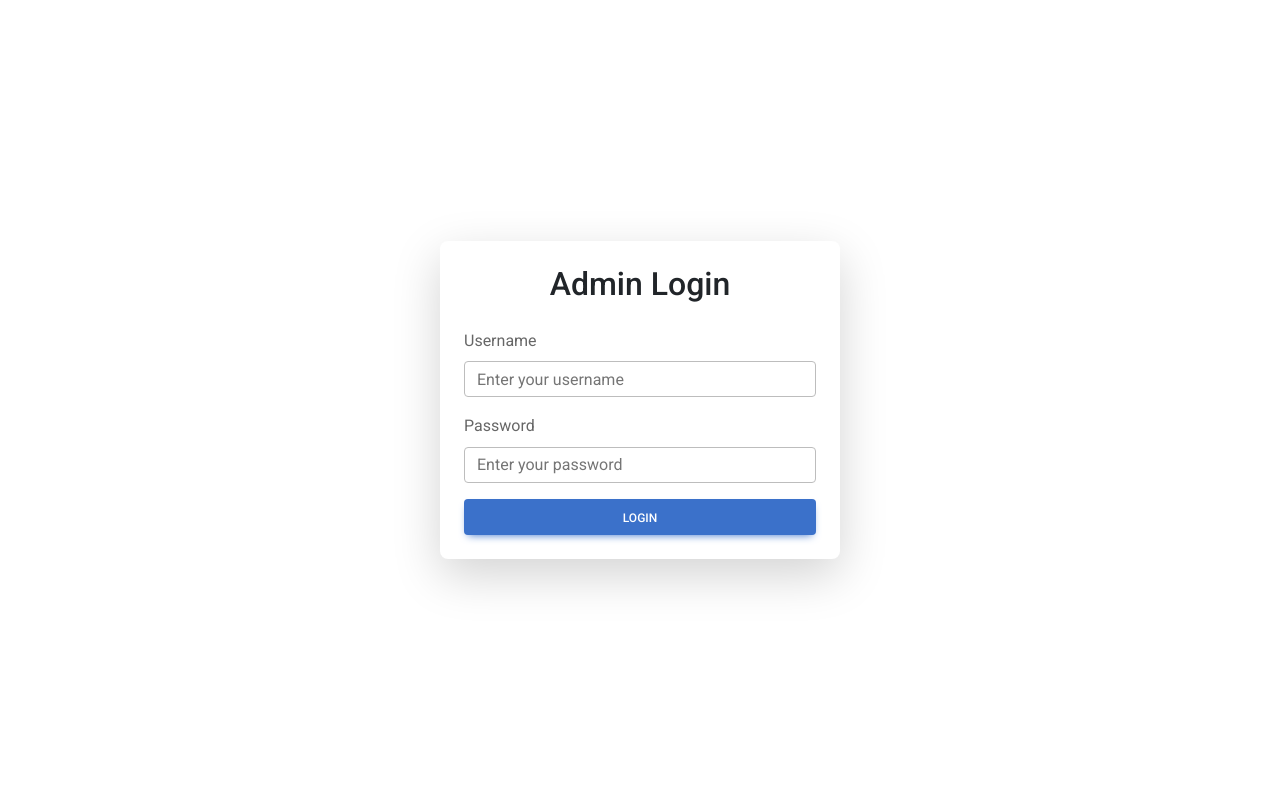
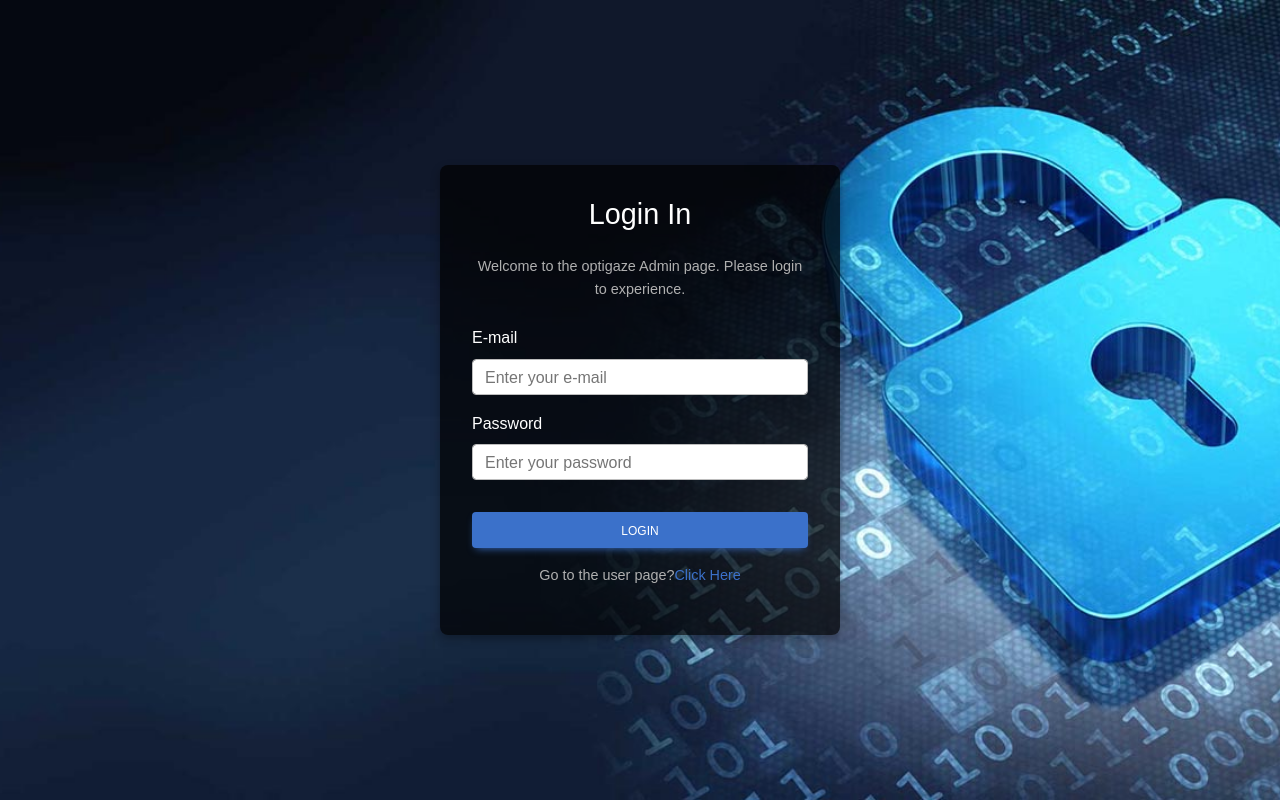
Before and after one commit to kganesh09/boroscope, a React (Create React App) app: page /admin/login in a window 1280 px wide. Built offline with nearby package versions, Linux system fonts and the light colour scheme.

Commit message:
admindashboard and adminlogin design changed

```diff
--- /dev/null
+++ b/src/Adminside/components/AddProduct.js
@@ -0,0 +1,26 @@
+import React from "react";
+
+const AddProduct = () => {
+  return (
+    <div>
+      <h2>Add Product</h2>
+      <form>
+        <div>
+          <label>Product Name:</label>
+          <input type="text" placeholder="Enter product name" />
+        </div>
+        <div>
+          <label>Price:</label>
+          <input type="number" placeholder="Enter price" />
+        </div>
+        <div>
+          <label>Description:</label>
+          <textarea placeholder="Enter product description"></textarea>
+        </div>
+        <button type="submit">Add Product</button>
+      </form>
+    </div>
+  );
+};
+
+export default AddProduct;
--- /dev/null
+++ b/src/Adminside/components/Enquires.js
@@ -0,0 +1,12 @@
+import React from "react";
+
+const Enquiries = () => {
+  return (
+    <div>
+      <h2>Enquiries</h2>
+      <p>Display all user enquiries here.</p>
+    </div>
+  );
+};
+
+export default Enquiries;
--- /dev/null
+++ b/src/Adminside/components/Settings.js
@@ -0,0 +1,12 @@
+import React from "react";
+
+const Settings = () => {
+  return (
+    <div>
+      <h2>Settings</h2>
+      <p>Settings options will go here.</p>
+    </div>
+  );
+};
+
+export default Settings;
--- /dev/null
+++ b/src/Adminside/pages/AdminLogin.css
@@ -0,0 +1,174 @@
+/* General page styling */
+.login-page {
+    font-family: "Arial", sans-serif;
+    color: #ffffff;
+  }
+
+  /* Default design for .login-page */
+  .login-card {
+    background: rgba(0, 0, 0, 0.7); /* Semi-transparent background */
+    padding: 2rem;
+    border-radius: 8px;
+    width: 100%;
+    max-width: 400px;
+    box-shadow: 0px 4px 10px rgba(0, 0, 0, 0.3);
+  }
+
+  .login-card h2 {
+    font-size: 1.8rem;
+    color: #ffffff;
+  }
+
+  .login-card p {
+    font-size: 0.9rem;
+    color: #b0b0b0;
+  }
+
+  /* Form input styling */
+  .form-control {
+    background: #2c2c2c;
+    color: #ffffff;
+    border: none;
+    border-radius: 4px;
+    padding: 0.8rem;
+  }
+
+  .form-control:focus {
+    outline: none;
+    box-shadow: 0 0 5px rgba(0, 0, 0, 0.5);
+    background: #2c2c2c;
+    border: none;
+  }
+
+  .login-card label{
+    color: white;
+  }
+
+  /* Button styling */
+  .btn-primary {
+    background-color: #007bff;
+    border: none;
+    padding: 0.8rem;
+    border-radius: 4px;
+  }
+
+  .btn-primary:hover {
+    background-color: #0056b3;
+  }
+
+  /* Responsive Design */
+  @media (max-width: 768px) {
+    .login-card {
+      padding: 1.5rem;
+      width: 90%;
+    }
+
+    .login-card h2 {
+      font-size: 1.5rem;
+    }
+
+    .login-card p {
+      font-size: 0.8rem;
+    }
+  }
+
+  @media (max-width: 480px) {
+    .login-card {
+      padding: 1rem;
+      width: 95%;
+    }
+
+    .login-card h2 {
+      font-size: 1.2rem;
+    }
+
+    .login-card p {
+      font-size: 0.7rem;
+    }
+  }
+
+  /* Alternative Design */
+  .login-page-alt {
+    font-family: "Arial", sans-serif;
+    color: #ffffff;
+    background: linear-gradient(135deg, #1e1e2f, #29293d);
+    display: flex;
+    justify-content: center;
+    align-items: center;
+    height: 100vh;
+  }
+
+  .login-page-alt .login-card {
+    background: rgba(255, 255, 255, 0.9); /* Light theme */
+    padding: 2rem;
+    border-radius: 8px;
+    width: 100%;
+    max-width: 400px;
+    box-shadow: 0px 4px 15px rgba(0, 0, 0, 0.5);
+  }
+
+  .login-page-alt .login-card h2 {
+    font-size: 1.8rem;
+    color: #000;
+  }
+
+  .login-page-alt .login-card p {
+    font-size: 0.9rem;
+    color: #555;
+  }
+
+  .login-page-alt .form-control {
+    background: #ffffff;
+    color: #000;
+    border: 1px solid #ccc;
+    border-radius: 4px;
+    padding: 0.8rem;
+  }
+
+  .login-page-alt .form-control:focus {
+    outline: none;
+    box-shadow: 0 0 5px rgba(0, 0, 255, 0.5);
+    background: #ffffff;
+  }
+
+  .login-page-alt .btn-primary {
+    background-color: #28a745;
+    border: none;
+    padding: 0.8rem;
+    border-radius: 4px;
+    color: #fff;
+  }
+
+  .login-page-alt .btn-primary:hover {
+    background-color: #218838;
+  }
+
+  @media (max-width: 768px) {
+    .login-page-alt .login-card {
+      padding: 1.5rem;
+      width: 90%;
+    }
+
+    .login-page-alt .login-card h2 {
+      font-size: 1.5rem;
+    }
+
+    .login-page-alt .login-card p {
+      font-size: 0.8rem;
+    }
+  }
+
+  @media (max-width: 480px) {
+    .login-page-alt .login-card {
+      padding: 1rem;
+      width: 95%;
+    }
+
+    .login-page-alt .login-card h2 {
+      font-size: 1.2rem;
+    }
+
+    .login-page-alt .login-card p {
+      font-size: 0.7rem;
+    }
+  }
--- a/src/Adminside/pages/AdminLogin.js
+++ b/src/Adminside/pages/AdminLogin.js
@@ -2,11 +2,13 @@ import React, { useState } from "react";
 import { useAuth } from "../../AuthContext";
 import { useNavigate } from "react-router-dom";
 import "bootstrap/dist/css/bootstrap.min.css";
+import "./AdminLogin.css";
+import backgroundImage from "../../images/secure.jpg";
 
 const AdminLogin = () => {
-  const [credentials, setCredentials] = useState({ username: "", password: "" });
+  const [credentials, setCredentials] = useState({ email: "", password: "" });
   const [error, setError] = useState("");
-  const [isSubmitting, setIsSubmitting] = useState(false);  // Adding state to track submission
+  const [isSubmitting, setIsSubmitting] = useState(false);
   const { login } = useAuth();
   const navigate = useNavigate();
   const API_BASE_URL = process.env.REACT_APP_API_URL;
@@ -14,7 +16,7 @@ const AdminLogin = () => {
   const handleSubmit = async (e) => {
     e.preventDefault();
     setError("");
-    setIsSubmitting(true);  // Set submitting state to true when form is being submitted
+    setIsSubmitting(true);
 
     try {
       const response = await fetch(`${API_BASE_URL}/admin/login`, {
@@ -42,27 +44,46 @@ const AdminLogin = () => {
   };
 
   return (
-    <div className="container d-flex justify-content-center align-items-center vh-100">
-      <div className="card shadow-lg p-4" style={{ maxWidth: "400px", width: "100%" }}>
-        <h2 className="text-center mb-4">Admin Login</h2>
+    <div
+      className="login-page"
+      style={{
+        backgroundImage: `url(${backgroundImage})`,
+        backgroundSize: "cover",
+        backgroundPosition: "center",
+        height: "100vh",
+        display: "flex",
+        justifyContent: "center",
+        alignItems: "center",
+      }}
+    >
+      <div className="login-card">
+        <h2 className="text-center mb-4">Login In</h2>
+        <p className="text-center mb-4">
+          Welcome to the optigaze Admin page. Please login
+          to experience.
+        </p>
         <form onSubmit={handleSubmit}>
           <div className="mb-3">
-            <label htmlFor="username" className="form-label">Username</label>
+            <label htmlFor="email" className="form-label">
+              E-mail
+            </label>
             <input
               type="text"
-              id="username"
+              id="email"
               className="form-control"
-              placeholder="Enter your username"
-              value={credentials.username}
+              placeholder="Enter your e-mail"
+              value={credentials.email}
               onChange={(e) =>
-                setCredentials({ ...credentials, username: e.target.value })
+                setCredentials({ ...credentials, email: e.target.value })
               }
               required
-              aria-label="Username input field"
+              aria-label="E-mail input field"
             />
           </div>
           <div className="mb-3">
-            <label htmlFor="password" className="form-label">Password</label>
+            <label htmlFor="password" className="form-label">
+              Password
+            </label>
             <input
               type="password"
               id="password"
@@ -76,11 +97,23 @@ const AdminLogin = () => {
               aria-label="Password input field"
             />
           </div>
-          {error && <div className="alert alert-danger" aria-live="assertive">{error}</div>}
-          <button type="submit" className="btn btn-primary w-100" disabled={isSubmitting}>
-            {isSubmitting ? "Logging in..." : "Login"}
+
+          {error && (
+            <div className="alert alert-danger" aria-live="assertive">
+              {error}
+            </div>
+          )}
+          <button
+            type="submit"
+            className="btn btn-primary w-100 mt-3"
+            disabled={isSubmitting}
+          >
+            {isSubmitting ? "Logging in..." : "LOGIN"}
           </button>
         </form>
+        <p className="text-center mt-3">
+          Go to the user page?<a href="/">Click Here</a>
+        </p>
       </div>
     </div>
   );
--- a/src/App.css
+++ b/src/App.css
@@ -0,0 +1,8 @@
+nav{
+    padding: 0px !important;
+}
+.navbar-logo {
+    height: 60px; /* Adjust the height */
+    width: 100px; /* Maintain aspect ratio */
+    margin-right: 10px; /* Add spacing between the logo and text */
+  }
--- a/src/App.js
+++ b/src/App.js
@@ -9,6 +9,9 @@ import Product from "./userside/pages/Product";
 import ContactChat from "./userside/CommonElement/ContactChat";
 import AdminLogin from "./Adminside/pages/AdminLogin";
 import AdminDashboard from "./Adminside/pages/AdminDashboard";
+import AddProduct from "./Adminside/components/AddProduct";
+import Enquiries from "./Adminside/components/Enquires";
+import Settings from "./Adminside/components/Settings";
 import ProtectedRoute from "./ProtectRoutes";
 import { AuthProvider } from "./AuthContext";
 
@@ -25,12 +28,14 @@ function App() {
 function Content() {
   const location = useLocation();
 
-  // Conditional rendering for user-side components
+  // Check if the current route belongs to the user-side
   const isUserSide = !location.pathname.startsWith("/admin");
 
   return (
     <>
+      {/* User-Side Header */}
       {isUserSide && <Header />}
+
       <Routes>
         {/* User-Side Routes */}
         <Route path="/" element={<Home />} />
@@ -47,8 +52,15 @@ function Content() {
               <AdminDashboard />
             </ProtectedRoute>
           }
-        />
+        >
+          {/* Nested Admin Routes */}
+          <Route path="add-product" element={<AddProduct />} />
+          <Route path="enquiries" element={<Enquiries />} />
+          <Route path="settings" element={<Settings />} />
+        </Route>
       </Routes>
+
+      {/* User-Side Floating Chat */}
       {isUserSide && <ContactChat />}
     </>
   );
--- a/src/userside/CommonElement/ContactChat.js
+++ b/src/userside/CommonElement/ContactChat.js
@@ -58,7 +58,7 @@ function ContactChat() {
     <>
       {/* Floating Button */}
       <button onClick={toggleChat} className="floating-button">
-        💬
+        {isOpen ? "✖" : "💬"}
       </button>
 
       {/* Chat Popup */}
--- a/src/userside/CommonElement/header.js
+++ b/src/userside/CommonElement/header.js
@@ -1,6 +1,7 @@
 import { NavLink } from "react-router-dom";  // Import NavLink
 import "bootstrap/dist/css/bootstrap.min.css";
 import "bootstrap/dist/js/bootstrap.bundle.min.js";
+import logo from "../../images/logo5.Zj9Pk6"
 
 function Header() {
 
@@ -9,7 +10,7 @@ function Header() {
       <nav className="navbar navbar-expand-lg navbar-dark bg-dark">
         <div className="container-fluid">
           <NavLink className="navbar-brand" to="/">
-            Brand
+            <img src={logo} className="navbar-logo" ></img>
           </NavLink>
           <button
             className="navbar-toggler"
```
Also changed, not shown: src/Adminside/pages/AdminDashboard.css (added, +93 -0 lines), src/Adminside/pages/AdminDashboard.js (+39 -38 lines), src/images/secure.jpg (added), 1 other file (tests, documents, lock files or other folders).
